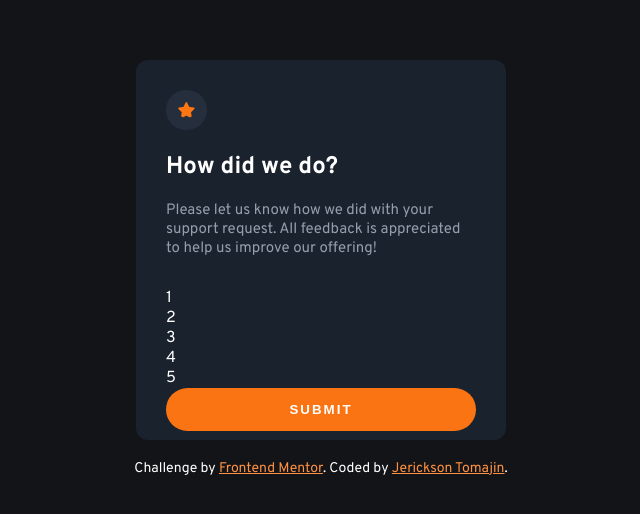
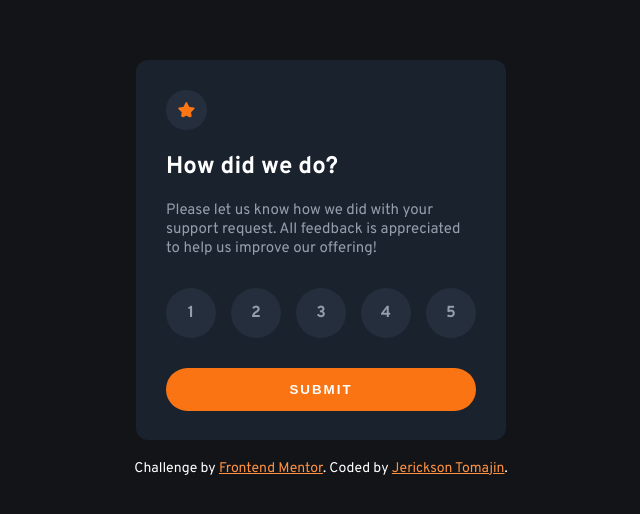
Before and after one commit to j-tomajin/FrontendMentor.interactive-rating-component, a plain HTML site: page index.html in a window 1280 px wide. Shown: the part 132-646 px from the top of the page, without its empty margins (319-959 px from the left). Drawn offline with Linux system fonts and the light colour scheme.

Commit message:
index.html modified .3

```diff
--- a/index.html
+++ b/index.html
@@ -19,7 +19,7 @@
   <main>
     <article>
       <div class="star">
-        <img src="images/icon-star.svg" alt="star" class="star-img">
+        <img src="images/icon-star.svg" alt="" class="star-img">
       </div>
 
       <div class="rating-state">
@@ -30,13 +30,22 @@
           to help us improve our offering!
         </p>
 
-        <ul>
-          <li>1</li>
-          <li>2</li>
-          <li>3</li>
-          <li>4</li>
-          <li>5</li>
-        </ul>
+        <form action="">
+          <input class="input__radio" type="radio" name="radio" id="radio1">
+          <label for="radio1" class="input__label">1</label>
+
+          <input class="input__radio" type="radio" name="radio" id="radio2">
+          <label for="radio2" class="input__label">2</label>
+
+          <input class="input__radio" type="radio" name="radio" id="radio3">
+          <label for="radio3" class="input__label">3</label>
+
+          <input class="input__radio" type="radio" name="radio" id="radio4">
+          <label for="radio4" class="input__label">4</label>
+
+          <input class="input__radio" type="radio" name="radio" id="radio5">
+          <label for="radio5" class="input__label">5</label>
+        </form>
       </div>
 
       <button class="submit">Submit</button>
@@ -47,7 +56,7 @@
   <!-- Thank you state start -->
   <article class="article-bottom">
     <div class="img">
-      <img src="images/illustration-thank-you.svg" alt="thank you">
+      <img src="images/illustration-thank-you.svg" alt="">
     </div>
 
     <div class="rate-selected">
```
